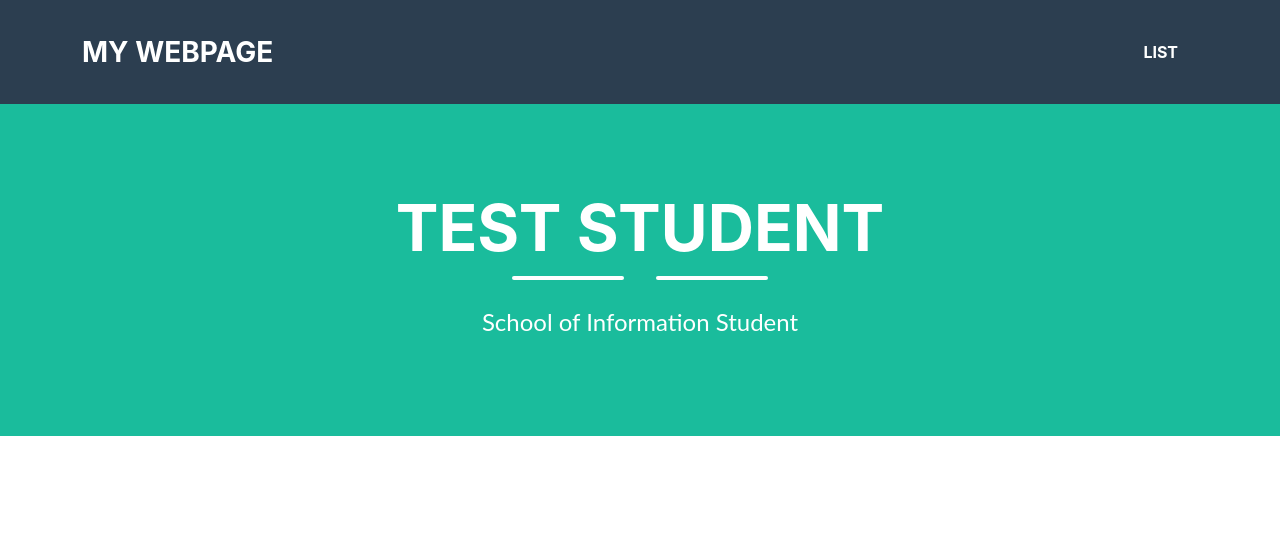
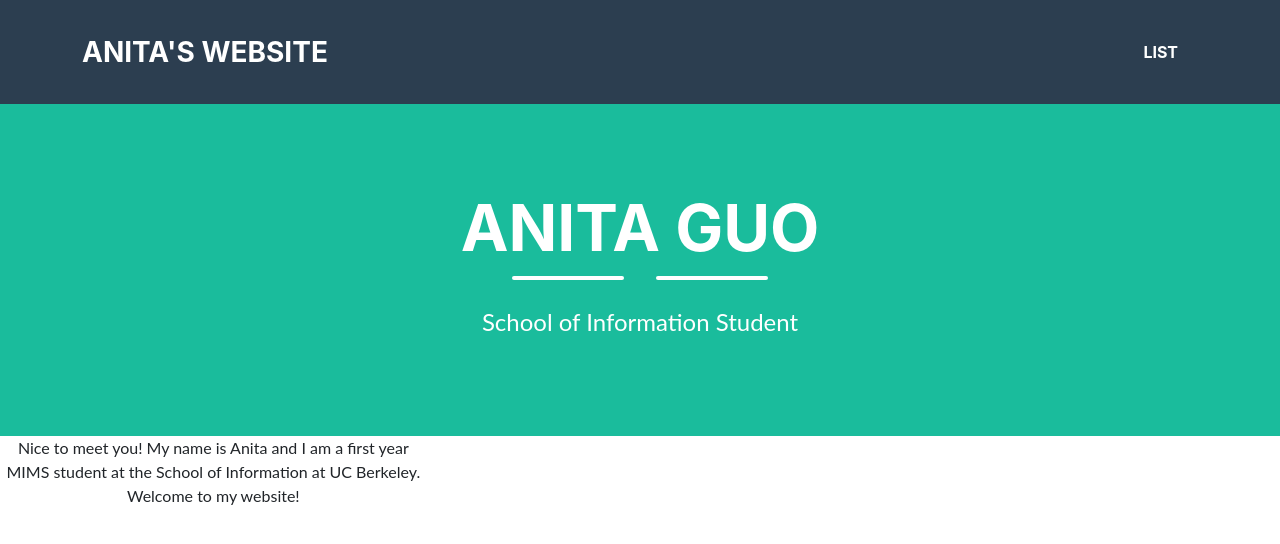
Before and after one commit to anitaqguo/anitaqguo.github.io, a plain HTML site: page index.html in a window 1280 px wide. Drawn offline with Linux system fonts and the light colour scheme.

Commit message:
update index.html

```diff
--- a/index.html
+++ b/index.html
@@ -3,7 +3,7 @@
     <header>
         <link rel="stylesheet" href="style.css">
         <link rel="stylesheet" href="table_style.css">
-        <title>My Webpage Title</title>
+        <title>Anita's Website</title>
     </header>
     <body>
         <!---Navigation--->
@@ -11,7 +11,7 @@
         <nav class="navbar navbar-expand-lg bg-secondary text-uppercase fixed-top" id="mainNav">
             <div class="container">
                 <!--This code defines the "My Webpage" link in the top left corner of the navigation pane-->
-                <a class="navbar-brand" href="./index.html">My Webpage</a>
+                <a class="navbar-brand" href="./index.html">Anita's Website</a>
                 <!--This code defines the "List" link in the top right corner of the navigation pane-->
                 <ul class="navbar-nav ms-auto">
                     <li class="nav-item mx-0 mx-lg-1"><a class="nav-link py-3 px-0 px-lg-3 rounded" href="./list.html">List</a></li>
@@ -23,7 +23,7 @@
             <div class="container d-flex align-items-center flex-column">
 
                 <!-- This code is for the student name-->
-                <h1 class="masthead-heading text-uppercase mb-0">Test Student</h1>
+                <h1 class="masthead-heading text-uppercase mb-0">Anita Guo</h1>
                 <!--This code creates the two lines separating the student name from the subtitle-->
                 <div class="divider-custom divider-light">
                     <div class="divider-custom-line"></div>
@@ -37,6 +37,7 @@
 
             <div class="col-md-6 col-lg-4 mb-5">
                 <!-- put your bio paragraph here; remember to use the correct html tags -->
+                <p>Nice to meet you! My name is Anita and I am a first year MIMS student at the School of Information at UC Berkeley. Welcome to my website!</p>
 
             </div>
         </section>
```
